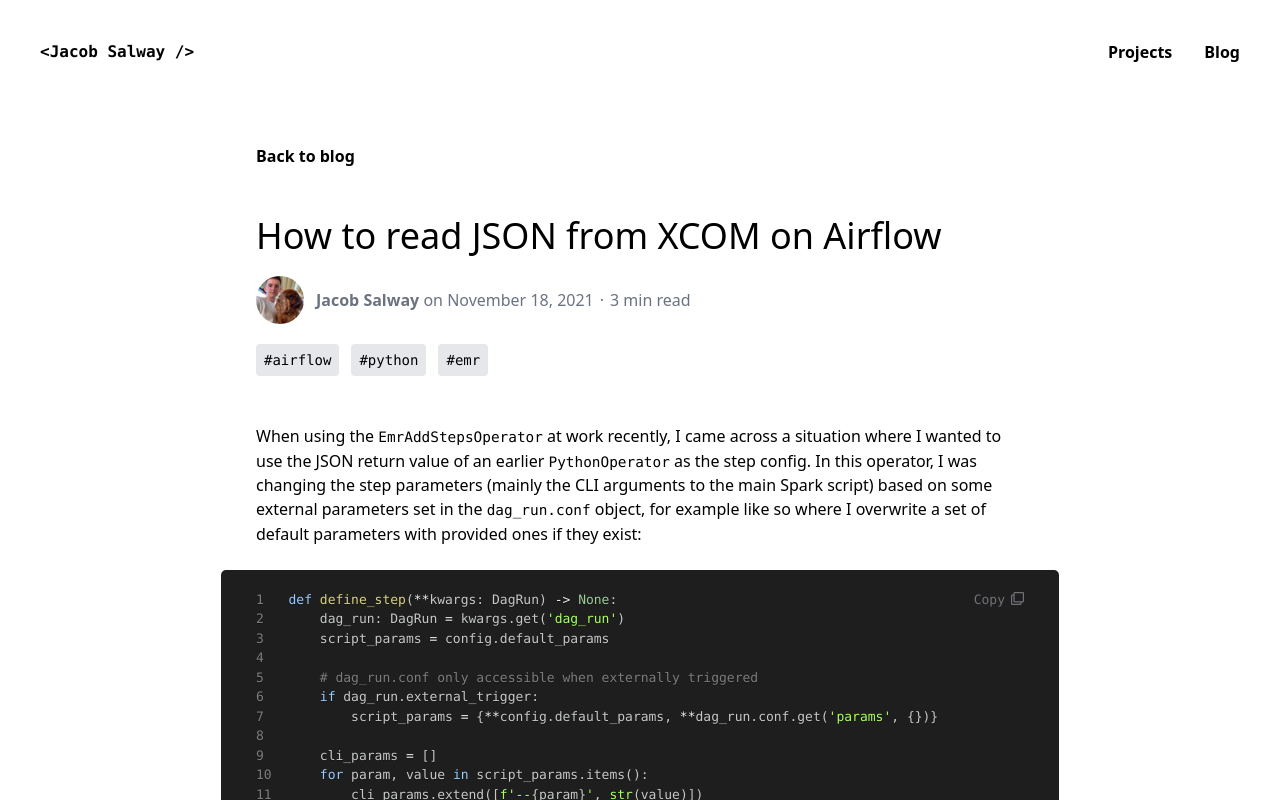
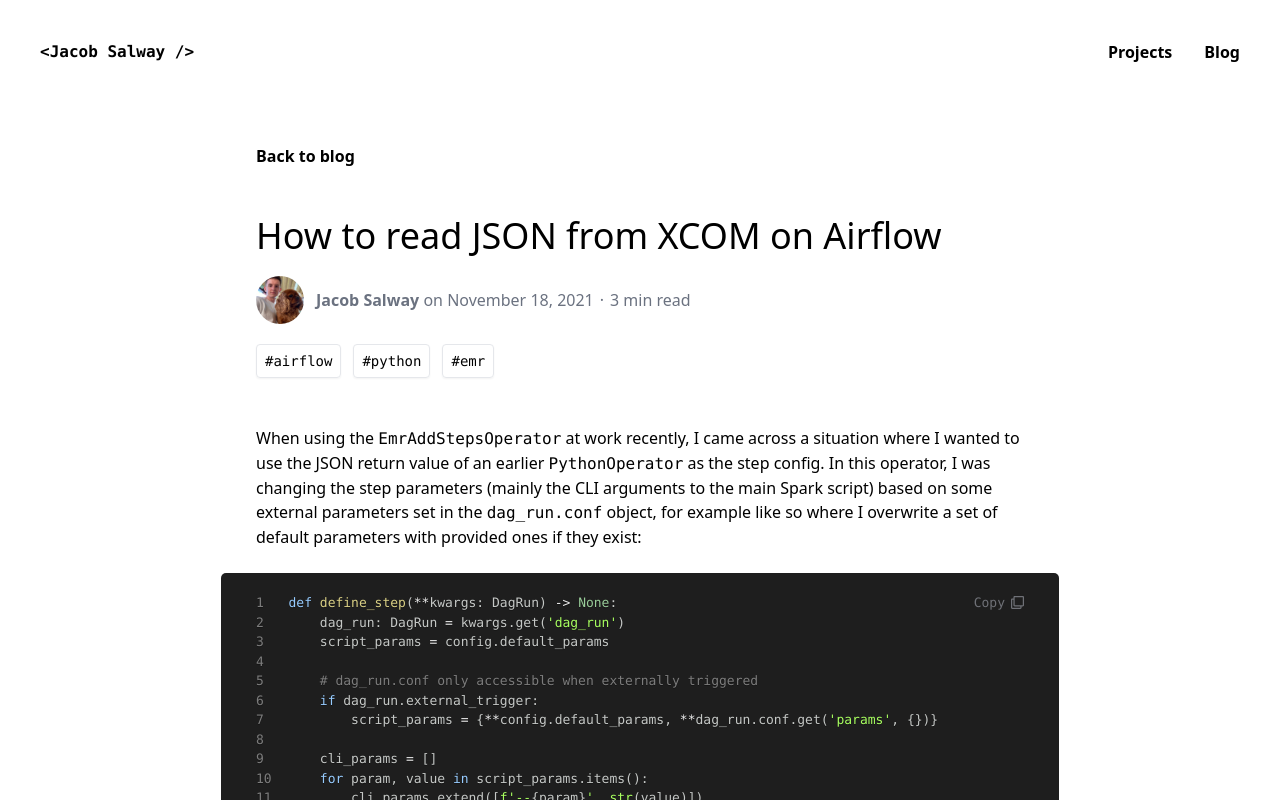
Before and after one commit to jacobsalway/jacobsalway.com, a Next.js app: page /blog/how-to-use-json-step-xcom-airflow-emr in a window 1280 px wide. Shown: the top 800 px of the page. Built offline with nearby package versions, Linux system fonts and the light colour scheme.

Commit message:
Update tag and inline code styling on blog posts

```diff
--- a/components/Blog/Post.tsx
+++ b/components/Blog/Post.tsx
@@ -6,6 +6,12 @@ import styles from '../../styles/Blog.module.sass'
 import { PostProps } from '../../types'
 import CodeFormatter from './CodeFormatter'
 import { formatDate, readTime } from './utils'
+
+const PostTag: React.FC<{tag: string}> = ({ tag }) => {
+    return (
+        <a href={`/blog/tags/${tag}`} className='py-1 px-2 sm:py-1.5 border shadow-sm rounded'>{`#${tag}`}</a>
+    )
+}
 
 const Post: React.FC<PostProps> = ({ title, date, content, tags }) => {
     return (
@@ -26,7 +32,7 @@ const Post: React.FC<PostProps> = ({ title, date, content, tags }) => {
                     </div>
                 </div>
                 {tags && <div className='flex space-x-2 sm:space-x-3 items-center mt-3 sm:mt-5 font-mono text-xs sm:text-sm'>
-                    {tags.map((tag, key) => <a key={key} href={`/blog/tags/${tag}`} className='py-1 px-2 sm:py-1.5 bg-gray-200 rounded'>{`#${tag}`}</a>)}
+                    {tags.map(tag => <PostTag tag={tag} />)}
                 </div>}
             </div>
             <ReactMarkdown
@@ -39,4 +45,4 @@ const Post: React.FC<PostProps> = ({ title, date, content, tags }) => {
     )
 }
 
-export default Post;
+export default Post
--- a/styles/Blog.module.sass
+++ b/styles/Blog.module.sass
@@ -36,9 +36,6 @@ $code-overflow: 70px
         @media (min-width: theme('screens.md'))
             padding: 20px calc(#{$code-overflow} / 2)
 
-    p > code
-        font-size: 0.9em
-
     .codeBlock
         position: relative
 
```
